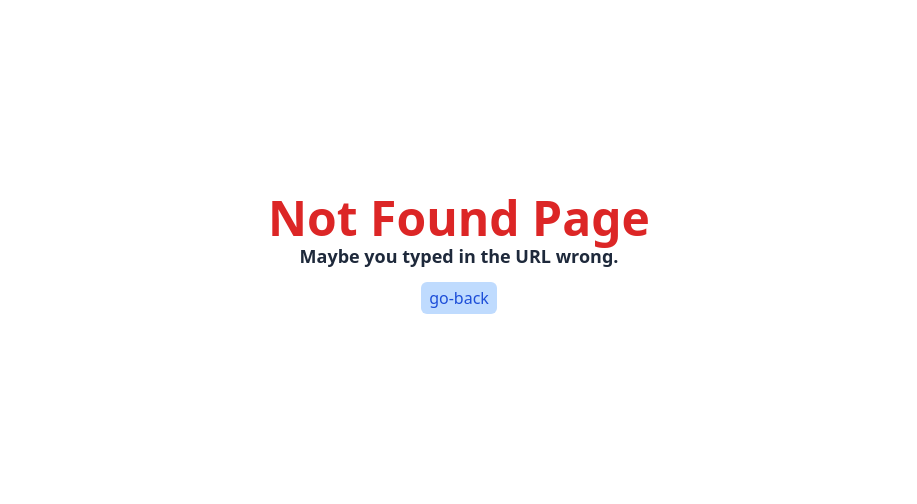
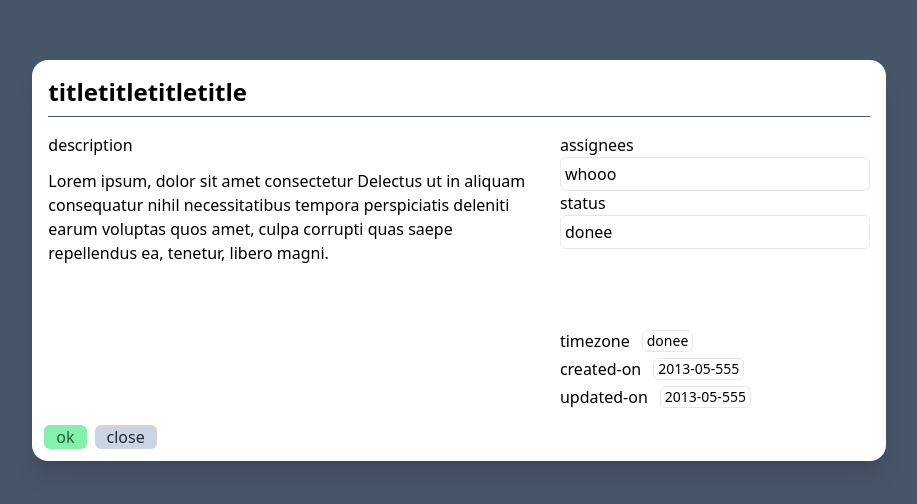
Before and after one commit to agentwolfcut/integrated-project-enviroment, a Vue app in the folder frontend/kk-03-integrated-project/: page /testModal in a window 1280 px wide. Before the commit this address had no page. Shown: the part 140-644 px from the top of the page, without its empty margins (181-1098 px from the left). Built offline with nearby package versions, Linux system fonts and the light colour scheme.

Commit message:
add modal detail page frontend
modal demo v.1.0.1

```diff
--- /dev/null
+++ b/frontend/kk-03-integrated-project/src/components/DetailModal.vue
@@ -0,0 +1,80 @@
+<script setup>
+
+</script>
+
+<template>
+    <div class="bg-slate-600  h-screen flex justify-center items-center">
+        <div class="bg-white w-8/12 h-auto rounded-2xl shadow-xl">
+
+            <!-- head -->
+            <div class="itbkk-title font-semibold text-2xl text-black m-4 pb-2 border-b border-slate-600">
+                titletitletitletitle
+            </div>
+
+            <!-- center -->
+            <div class="flex flex-row gap-4 m-4">
+                <div class="itbkk-description  w-8/12">
+                    <p class="font-medium text-base mb-2">description</p>
+                    <div class="text-base  rounded-md py-1 w-6/6 h-12/12">
+                        Lorem ipsum, dolor sit amet consectetur Delectus ut in aliquam consequatur nihil necessitatibus
+                        tempora perspiciatis deleniti earum voluptas quos amet, culpa corrupti quas saepe
+                        repellendus ea, tenetur, libero magni.
+                    </div>
+
+                </div>
+                <div class="flex flex-col w-5/12">
+
+                    <div>
+                        <div class="itbkk-assignees">
+                            <p class="font-medium text-base">assignees</p>
+                            <div class="text-base  rounded-md  w-6/6 border p-1">
+                                whooo</div>
+                        </div>
+                        <div class="itbkk-status">
+                            <p class="font-medium text-base">status</p>
+                            <div class="text-base  rounded-md  w-6/6 border p-1">
+                                donee</div>
+                        </div>
+                    </div>
+                    <div class="flex flex-col mt-20 gap-1">
+                        <div class="itbkk-timezone flex flex-row items-center gap-3">
+                            <p class="font-medium text-base">timezone</p>
+                            <div class="text-sm  rounded-md  w-6/6 border px-1">
+                                donee</div>
+                        </div>
+
+                        <div class="itbkk-created-on flex flex-row items-center gap-3">
+                            <p class="font-medium text-base">created-on</p>
+                            <div class="text-sm  rounded-md  w-6/6 border px-1">
+                                2013-05-555 </div>
+                        </div>
+
+                        <div class="itbkk-updated-on flex flex-row items-center gap-3">
+                            <p class="font-medium text-base">updated-on</p>
+                            <div class="text-sm  rounded-md  w-6/6 border px-1">
+                                2013-05-555 </div>
+                        </div>
+                    </div>
+
+                </div>
+            </div>
+
+            <!-- bottom -->
+            <div class="m-3">
+                <div class="buttons flex gap-2">
+                    <button
+                        class="itbkk-button font-medium text-base text-green-800 bg-green-300 rounded-md px-3 ">ok</button>
+                    <button
+                        class="itbkk-button font-medium text-base text-slate-800 bg-slate-300 rounded-md px-3">close</button>
+                </div>
+            </div>
+
+
+
+
+
+        </div>
+    </div>
+</template>
+
+<style scoped></style>
--- a/frontend/kk-03-integrated-project/src/components/TaskList.vue
+++ b/frontend/kk-03-integrated-project/src/components/TaskList.vue
@@ -72,7 +72,7 @@ onMounted(async () => {
                 <div class="mt-7 overflow-x-auto ">
                     <table class="w-full whitespace-nowrap rounded-md">
                         <thead class="bg-slate-200 text">
-                            <tr class="itbkk-item focus:outline-none h-16 border border-gray-100 rounded text-base">
+                            <tr class=" focus:outline-none h-16 border border-gray-100 rounded text-base">
                                 <td>
                                     <div class="flex items-center pl-5">
                                         <p class=" font-medium leading-none text-gray-700 ml-6">
@@ -105,12 +105,13 @@ onMounted(async () => {
                                             {{ task.id }}
                                         </p>
 
-                                        <p class="text-base font-medium leading-none text-gray-700 mr-2 itbkk-title">
+                                        <button class="text-base font-medium leading-none text-gray-700 mr-2 itbkk-title">
                                             {{ task.title }}
-                                        </p>
+                                        </button>
+
                                     </div>
                                 </td>
-                                <td class="itbkk-assignee">
+                                <td class="itbkk-assignees">
                                     <div class="text-base font-medium leading-none text-gray-700 mr-2">
                                         {{ task.assignees }}
                                     </div>
--- a/frontend/kk-03-integrated-project/src/router/index.js
+++ b/frontend/kk-03-integrated-project/src/router/index.js
@@ -1,6 +1,7 @@
 import { createRouter, createWebHistory } from 'vue-router'
 import TaskList from '../components/TaskList.vue'
 import NotFound from '../components/NotFound.vue'
+import DetailModal from '@/components/DetailModal.vue'
 
 // set history of stor path when visit
 const history = createWebHistory()
@@ -22,6 +23,10 @@ const routes = [
     path: '/:notfoundpath(.*)',
     name: 'NotFound',
     component: NotFound
+  } ,
+  {
+    path : '/testModal',
+    component : DetailModal
   }
 ]
 
```
